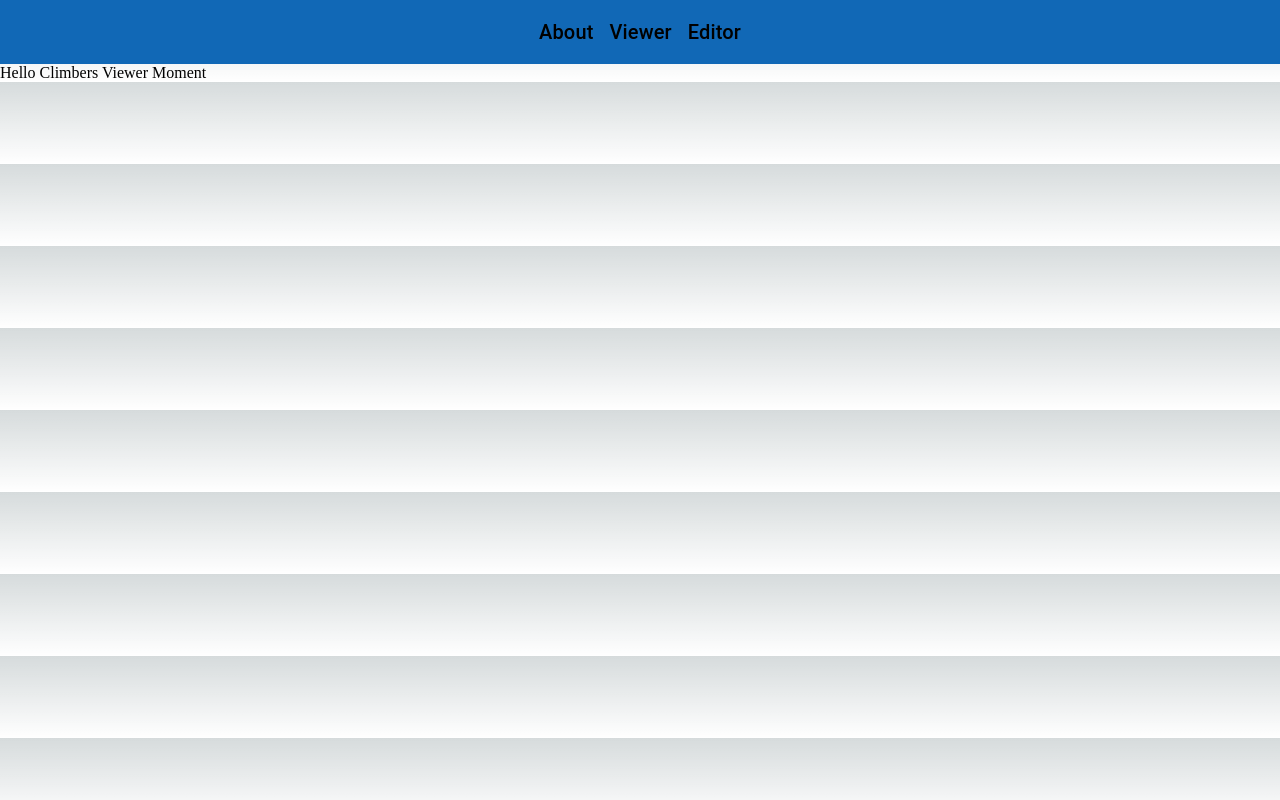
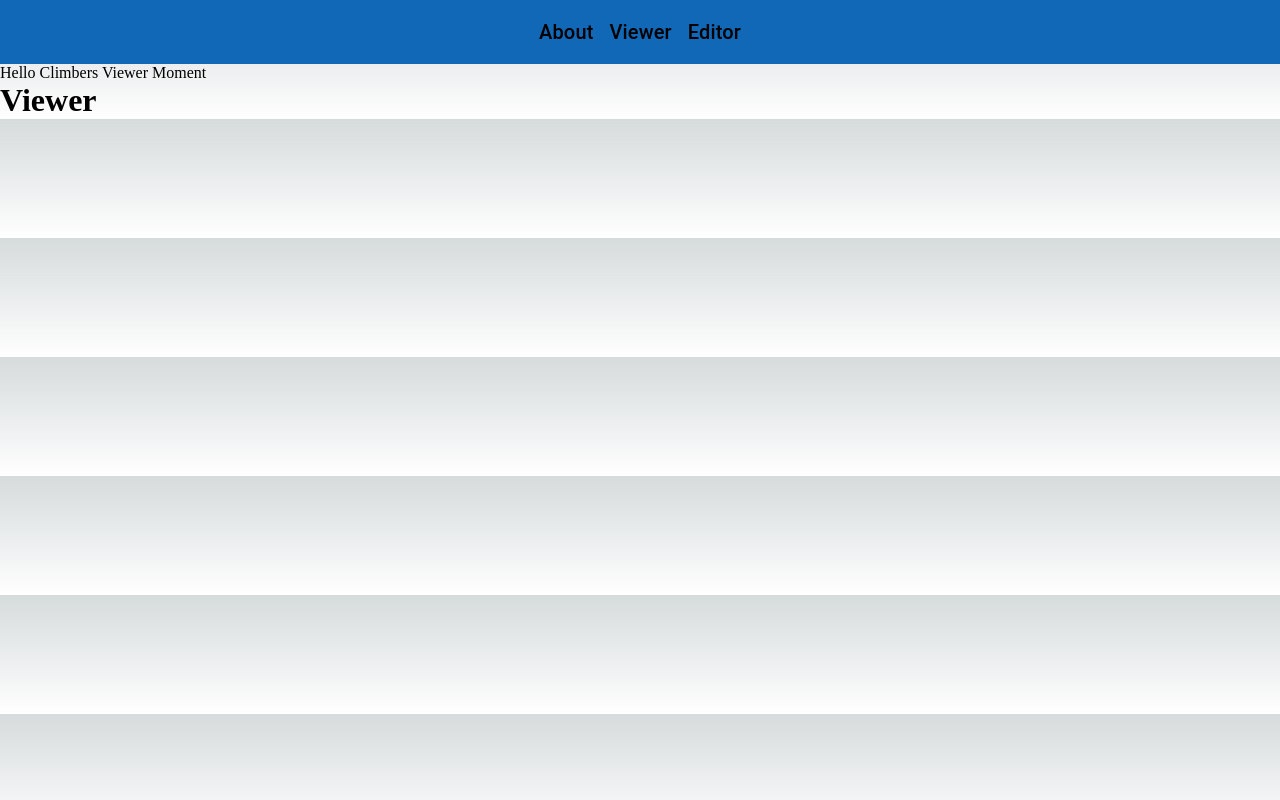
Before and after one commit to tayydev/digital-tape, a Next.js app: page /viewer in a window 1280 px wide. Built offline with nearby package versions, Linux system fonts and the light colour scheme.

Commit message:
base viewer

```diff
--- a/src/app/viewer/page.tsx
+++ b/src/app/viewer/page.tsx
@@ -1,7 +1,10 @@
+import HoldViewer from "@/app/viewer/viewer";
+
 export default function Page() {
     return (
         <main>
             Hello Climbers Viewer Moment
+            <HoldViewer/>
         </main>
     );
 }
--- /dev/null
+++ b/src/app/viewer/viewer.tsx
@@ -0,0 +1,7 @@
+export default function RouteViewer(){
+    return (
+        <div>
+            <h1>Viewer</h1>
+        </div>
+    )
+}
```
Also changed, not shown: src/app/editor/imageEditor.tsx (+0 -16 lines), src/app/viewer/holdViewer.tsx (added, +7 -0 lines).
